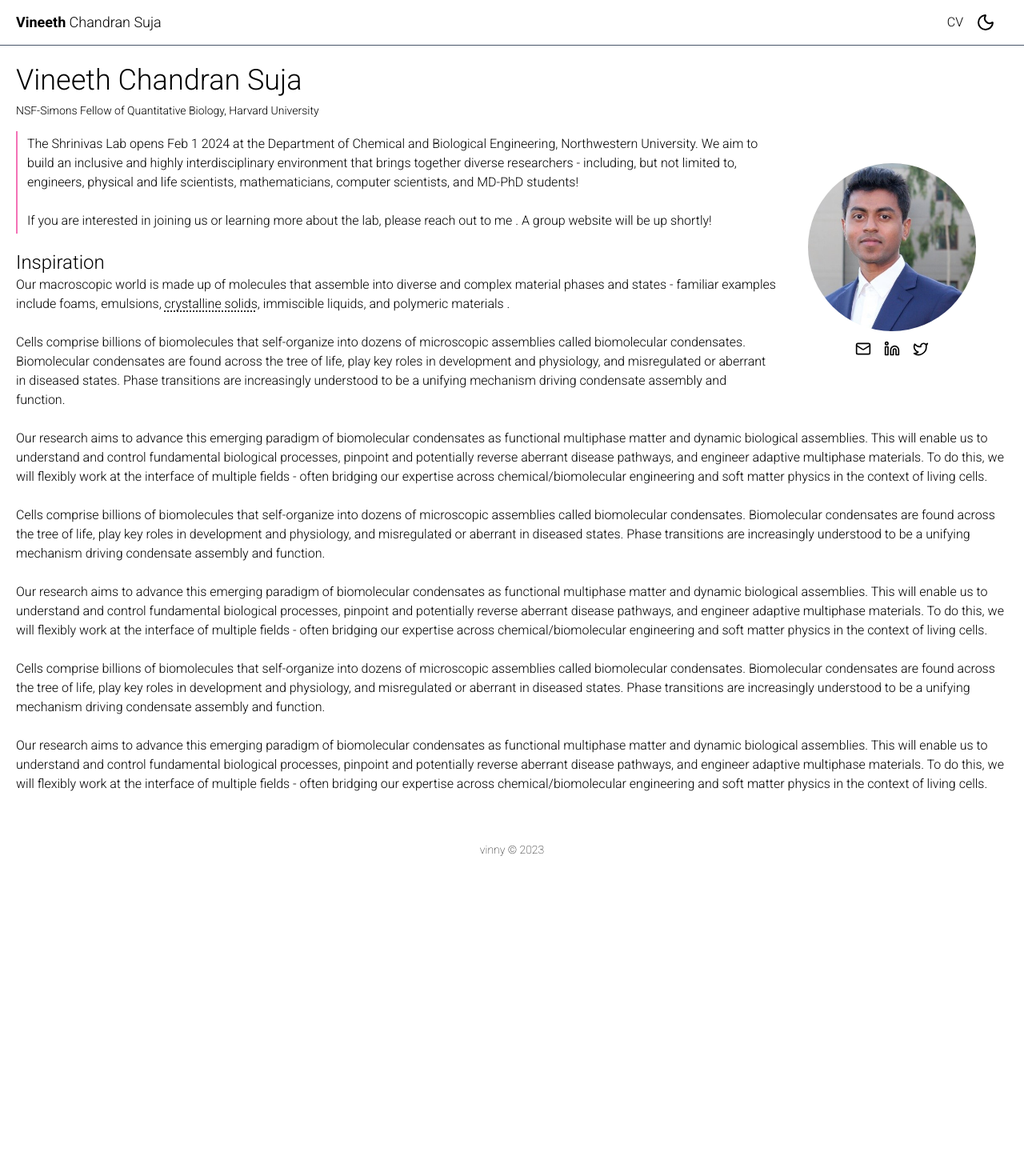
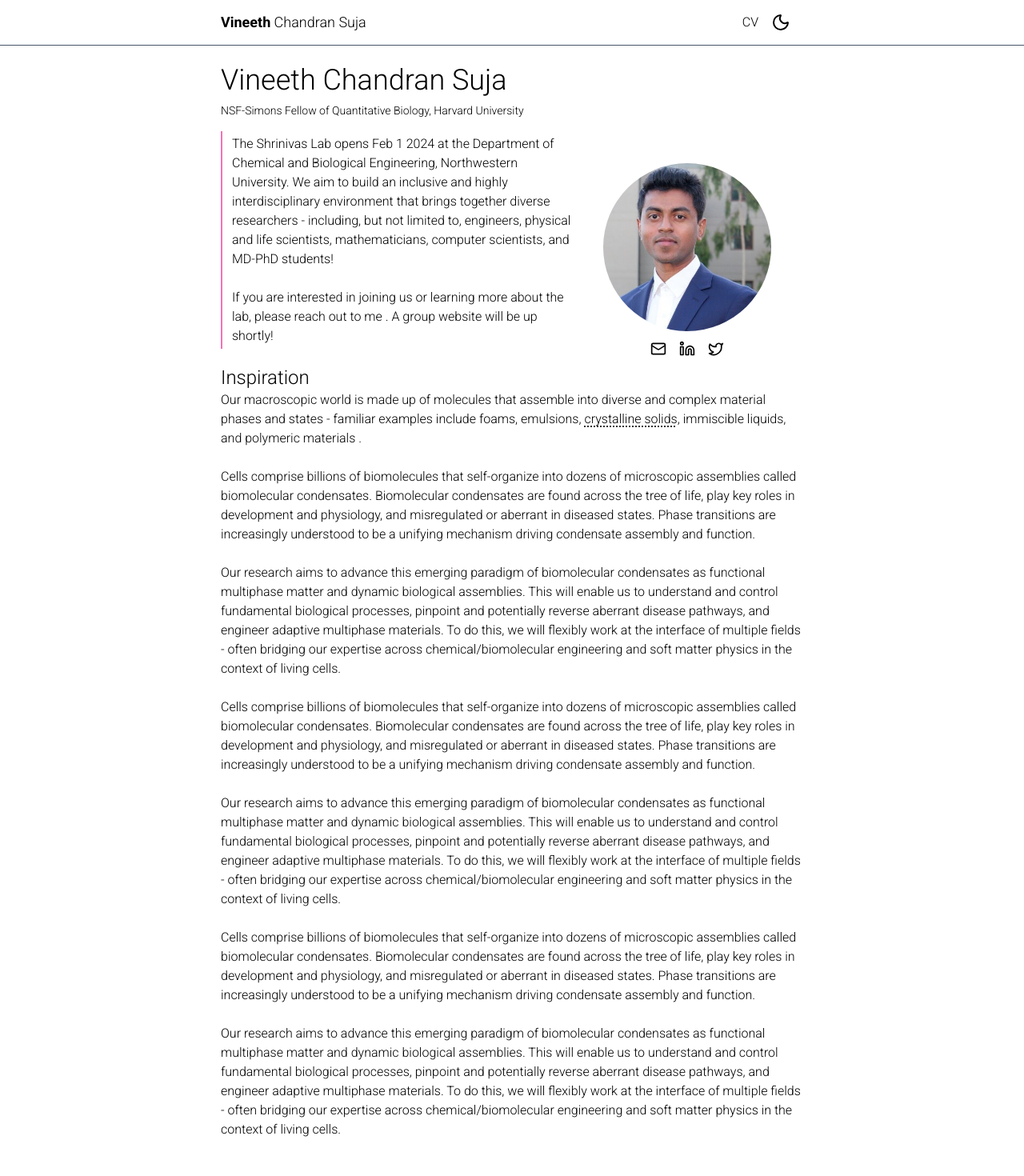
Before and after one commit to vcsuja/vcsuja.github.io, a SvelteKit app: page / in a window 1280 px wide. Shown: the top 1470 px of the page at 80% size. Before the commit the page ends 1092 px from the top, so only its background shows below. Built offline with nearby package versions, Linux system fonts and the light colour scheme.

Commit message:
fix: site width

```diff
--- a/src/routes/+layout.svelte
+++ b/src/routes/+layout.svelte
@@ -12,7 +12,7 @@
 
 <div class="grid grid-rows-[1fr_auto] min-h-screen dark:bg-zinc-900 dark:text-gray-300 font-light">
 	<Header />
-	<main class="container mx-auto mt-20 px-5">
+	<main class="max-w-screen-md w-full mx-auto mt-20 px-5">
 		<slot />
 	</main>
 	<Footer />
--- a/src/routes/footer.svelte
+++ b/src/routes/footer.svelte
@@ -1,3 +1,3 @@
-<footer class="container text-center p-5 mt-10 text-sm font-thin">
+<footer class="max-w-screen-md text-center p-5 mt-10 text-sm font-thin">
 	vinny &copy; {new Date().getFullYear()}
 </footer>
--- a/src/routes/header.svelte
+++ b/src/routes/header.svelte
@@ -5,7 +5,7 @@
 </script>
 
 <nav class="border-b border-b-slate-600 fixed top-0 left-0 right-0 z-10 opacity-100 dark:bg-zinc-900 bg-white">
-	<div class="container mx-auto flex items-center px-5">
+	<div class="max-w-screen-md mx-auto flex items-center px-5">
 		<a href="/" class="text-lg">
 			<strong class="font-bold">Vineeth</strong> Chandran Suja
 		</a>
```
Also changed, not shown: src/routes/cv/+page.svelte (line endings or trailing spaces).
